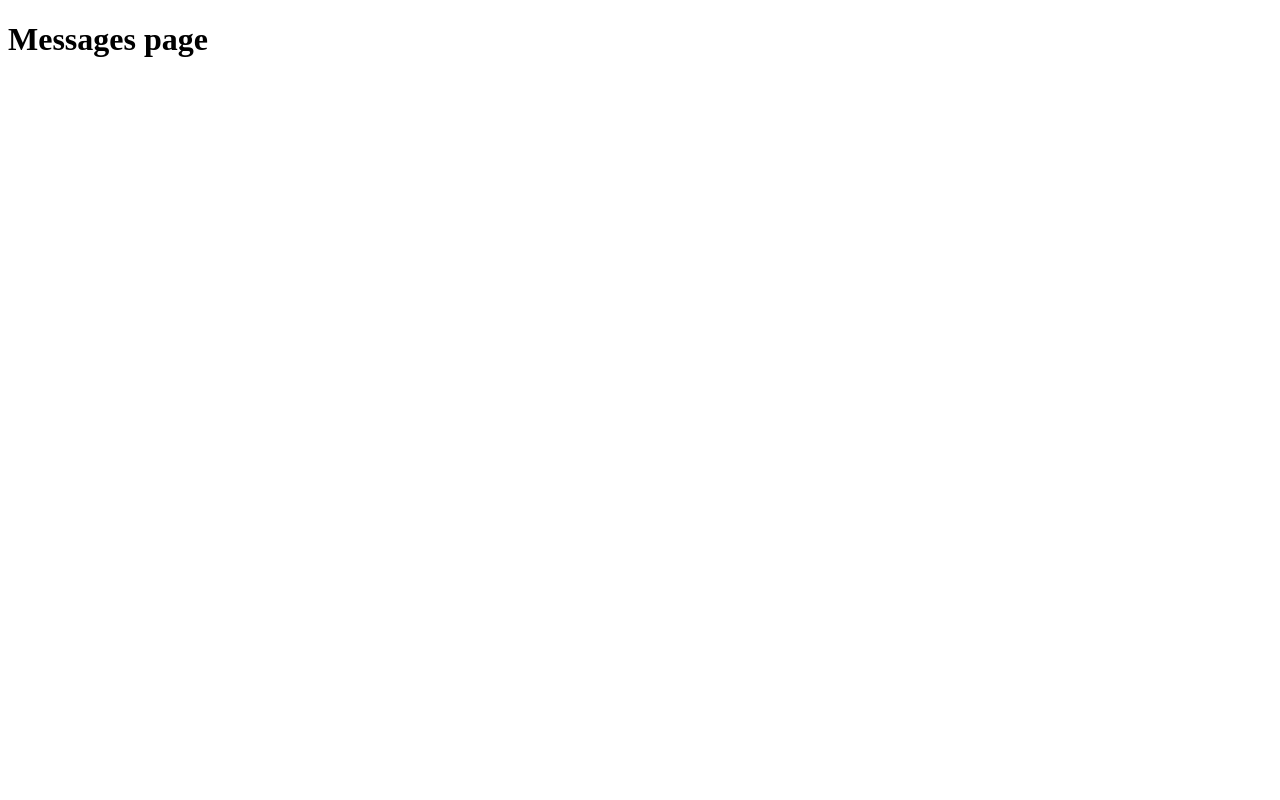
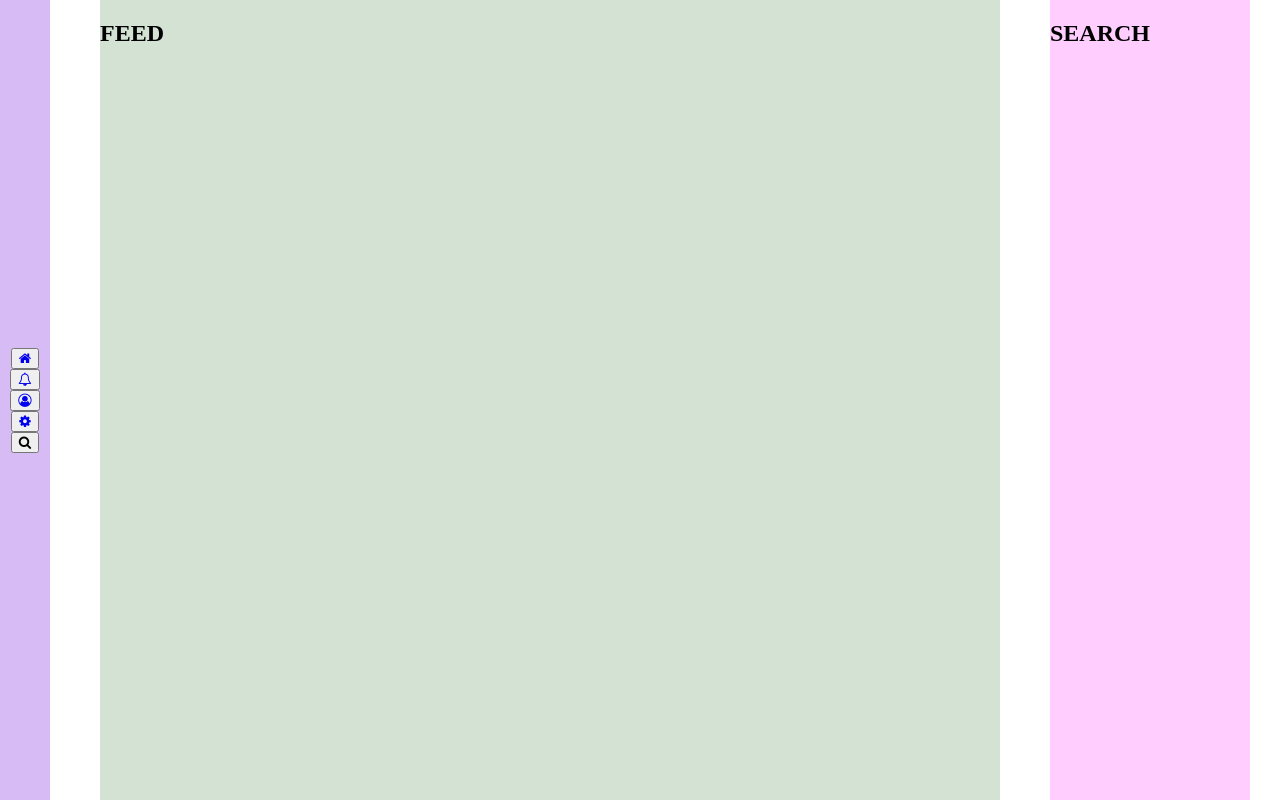
Before and after one commit to BazzaCipher/cissa-fy-comp, a SvelteKit app: page /messages in a window 1280 px wide. Built offline with nearby package versions, Linux system fonts and the light colour scheme.

Commit message:
create message page

```diff
--- a/package.json
+++ b/package.json
@@ -16,19 +16,20 @@
 	},
 	"devDependencies": {
 		"@playwright/test": "^1.28.1",
+		"@smui/icon-button": "^7.0.0-beta.14",
 		"@sveltejs/adapter-auto": "^2.0.0",
 		"@sveltejs/kit": "^1.20.4",
 		"eslint": "^8.28.0",
 		"eslint-config-prettier": "^8.5.0",
 		"eslint-plugin-svelte": "^2.30.0",
+		"firebase": "^10.2.0",
 		"prettier": "^2.8.0",
 		"prettier-plugin-svelte": "^2.10.1",
 		"svelte": "^4.0.5",
 		"svelte-check": "^3.4.3",
 		"typescript": "^5.0.0",
 		"vite": "^4.4.2",
-		"vitest": "^0.32.2",
-		"firebase": "^10.2.0"
+		"vitest": "^0.32.2"
 	},
 	"type": "module"
 }
--- a/src/routes/+page.svelte
+++ b/src/routes/+page.svelte
@@ -3,8 +3,6 @@
 	import Button from "./button.svelte"
 </script>
 
-<h1>Welcome to SvelteKit</h1>
-<p>Visit <a href="https://kit.svelte.dev">kit.svelte.dev</a> to read the documentation</p>
 
 <body>
     <nav class="nav">
--- a/src/routes/button.svelte
+++ b/src/routes/button.svelte
@@ -1,29 +1,55 @@
 <script>
+    export let buttonType = 'primary';
+    export let flat = false;
+    export let inverse = false;
+    export let disabled = false
 
-	let buttonProps = {
-	class:[$$restProps.class]
-	}
 </script>
-	<button on:click
-			on:mouseover
-			on:mouseenter
-			on:mouseleave
-		{...buttonProps}>
-			<slot/>
-	</button>
+
+<button class={buttonType} class:flat={flat} class:inverse={inverse} class:disabled={disabled}>
+    <slot></slot>
+</button>
 
 <style>
-	.primary{
-		color:green;
-	}
-	.danger {
-		color:red;
-	}
-	.sm {
-		font-size:1em;
-		padding:0.1em;
-	}
-	.lg {
-		font-size:2em
-	}
+    button {
+        border: 0;
+        cursor: pointer;
+        border-radius: 6px;
+        padding: 8px 12px;
+        font-weight: bold;
+        box-shadow: 1px 2px 3px rgba(0,0,0,0.2);
+    }
+    .primary {
+		background: #45c496;
+        color: white
+
+    }
+    .secondary {
+        background: #d91b42;
+        color: white
+    }
+    .flat {
+        box-shadow: none
+    }
+    .primary.inverse {
+        color: #d91b42;
+        background: white;
+        border: 2px solid #d91b42
+    }
+    .secondary.inverse {
+        color: #45c496;
+        background: white;
+        border: 2px solid #45c496
+    }
+    .primary.disabled {
+        pointer-events: none;
+        background-color: whitesmoke;
+        color: lightgrey
+    }
+    .secondary.disabled {
+        pointer-events: none;
+        background-color: whitesmoke;
+        color: lightgrey
+    }
+
 </style>
--- a/src/routes/messages/+page.svelte
+++ b/src/routes/messages/+page.svelte
@@ -1,2 +1,93 @@
-<h1>Messages page</h1>
-<p> </p>
+
+<script>
+	import Button from "../button.svelte"
+
+</script>
+<link rel="stylesheet" href="https://cdnjs.cloudflare.com/ajax/libs/font-awesome/4.7.0/css/font-awesome.min.css">
+
+<body>
+
+    <nav class="nav">
+
+    <button class="btn"> <a href="/"><i class="fa fa-home"></i></a></button>
+    <button class="btn"><a href="/notifications"><i class="fa fa-bell-o"></i></a></button>
+    <button class="btn"><a href="/profile"><i class="fa fa-user-circle-o"></i></a></button>
+    <button class="btn"><a href="/settings"><i class="fa fa-cog"></i></a></button>
+    <button class="btn"><i class="fa fa-search"></i></button>
+
+
+    </nav>
+
+    <section class="home-page">
+        <h1>FEED</h1>
+    </section>
+
+    <section class="search">
+        <h1>SEARCH</h1>
+    </section>
+</body>
+
+<style>
+    a {
+        text-decoration: none;
+
+    }
+
+    .nav {
+        position: fixed;
+        top: 0;
+        left: 0;
+        padding-left: 0px;
+        width: 50px;
+        height: 100%;
+        background-color: #D7BBF5;
+        display: flex;
+        flex-direction: column;
+        justify-content: center;
+        align-items: center;
+    }
+
+    .nav-link {
+        position: relative;
+    }
+
+    .nav-hover {
+        top: 0;
+        left: 0;
+        width: 100px;
+        height: 100%;
+        background-color: #D7BBF5;
+        display: flex;
+        flex-direction: column;
+        justify-content: center;
+        align-items: center;
+        color: white;
+        padding-top: 30px;
+        padding-bottom: 30px;
+    }
+
+    .navlink:hover {
+        background-color: light-grey;
+    }
+
+    .home-page {
+        position: absolute;
+        top: 0;
+        left: 50px;
+        margin-left: 50px;
+        width: 900px;
+        height: 100%;
+        background-color: #D4E2D4;
+    }
+
+    .search {
+        position: absolute;
+        top: 0;
+        left: 50px;
+        margin-left: 1000px;
+        width: 200px;
+        height: 100%;
+        background-color: #FFCEFE;
+    }
+
+</style>
--- a/src/routes/profile/+page.svelte
+++ b/src/routes/profile/+page.svelte
@@ -1,2 +1,2 @@
-<h1>Notifications page</h1>
+<h1>Profile page</h1>
 <p> </p>
```
